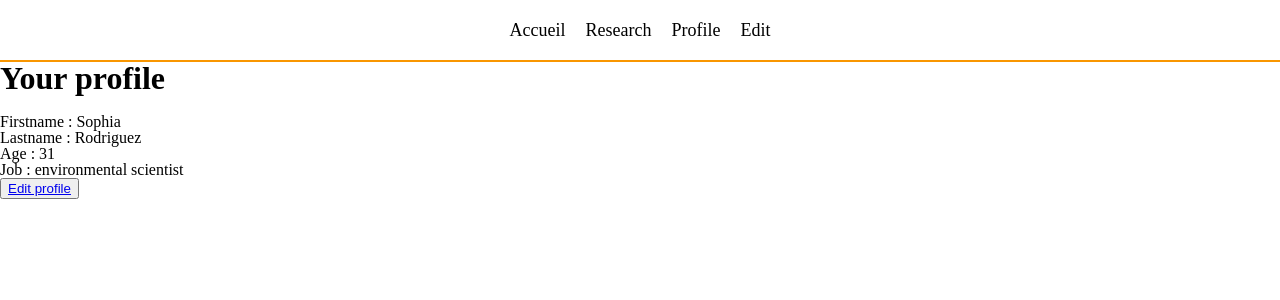
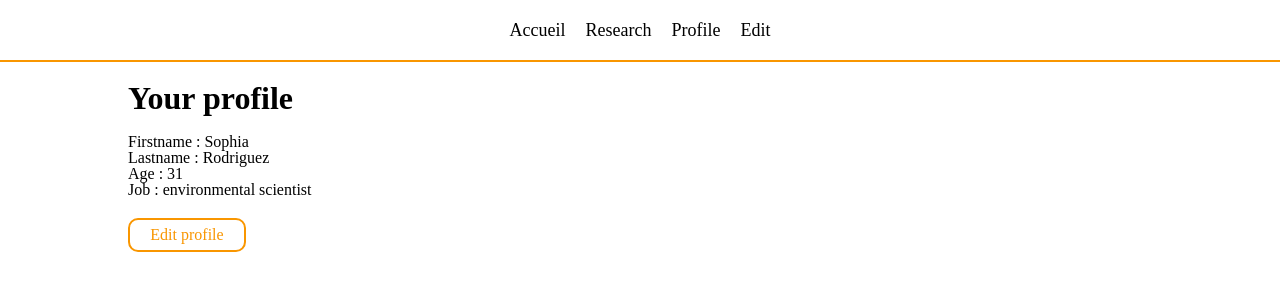
Before and after one commit to FrancoisNovais/vue-exercice-mise-en-pratique-2, a Vue app: page /profile in a window 1280 px wide. Shown: the top 300 px of the page. Built offline with nearby package versions, Linux system fonts and the light colour scheme.

Commit message:
ProfileView CSS

```diff
--- a/src/views/ProfileView.vue
+++ b/src/views/ProfileView.vue
@@ -8,6 +8,7 @@ const Store = inject('GlobalStore')
 
 <template>
   <main>
+    <div class="container">
       <h1>Your profile</h1>
 
       <div>
@@ -17,6 +18,25 @@ const Store = inject('GlobalStore')
         <p>Job : {{ Store.userInfos.value.job }}</p>
       </div>
 
-    <button><RouterLink :to="{ name: 'edit' }"> Edit profile </RouterLink></button>
+      <RouterLink :to="{ name: 'edit' }"> <p>Edit profile</p> </RouterLink>
+    </div>
   </main>
 </template>
+
+<style scoped>
+.container {
+  margin-top: 20px;
+}
+a {
+  text-decoration: none;
+}
+a p {
+  margin-top: 20px;
+  color: #f99600;
+  border: 2px solid #f99600;
+  padding: 7px;
+  width: 100px;
+  text-align: center;
+  border-radius: 10px;
+}
+</style>
```
Lines whose indentation alone changed are shown as unchanged.
